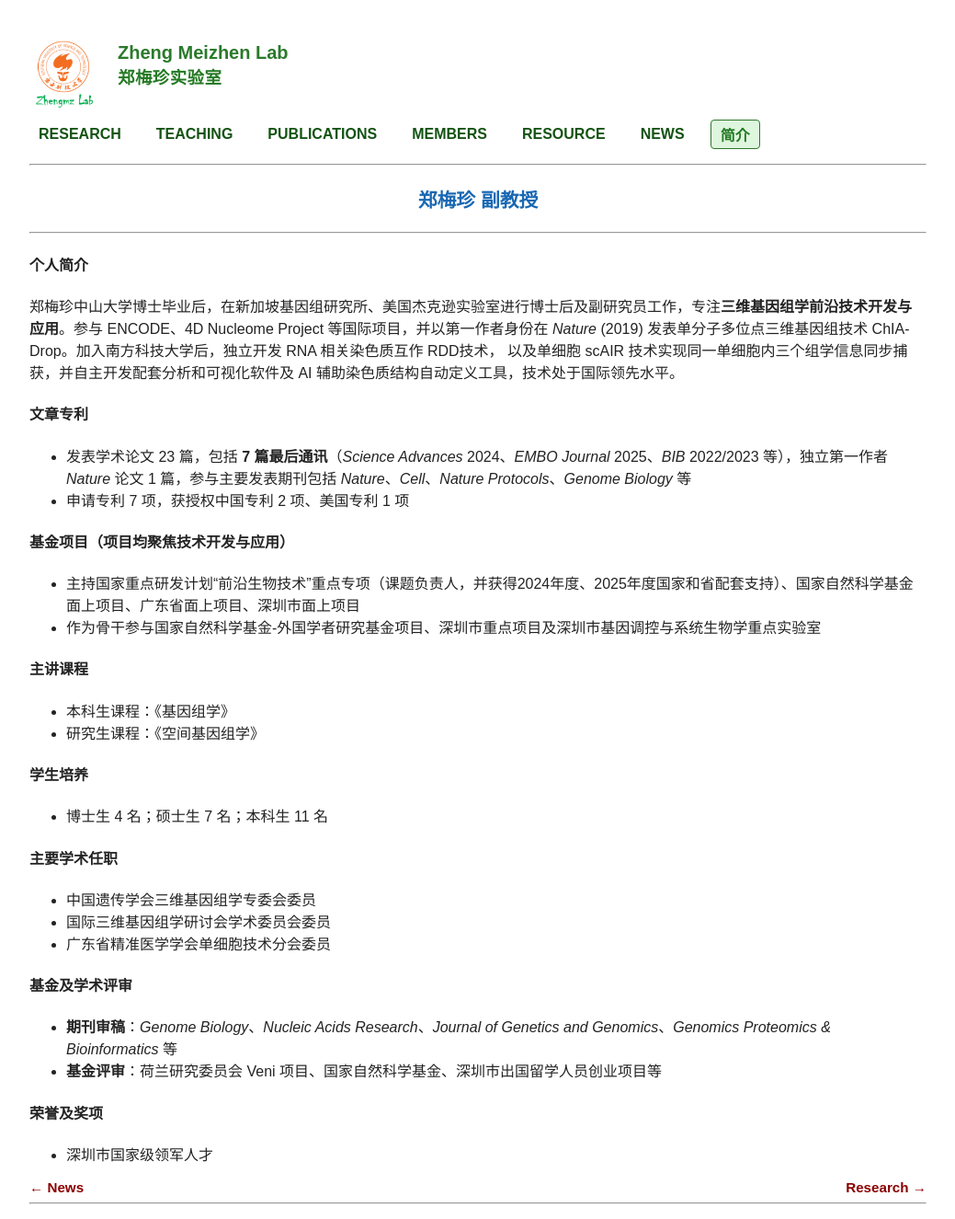
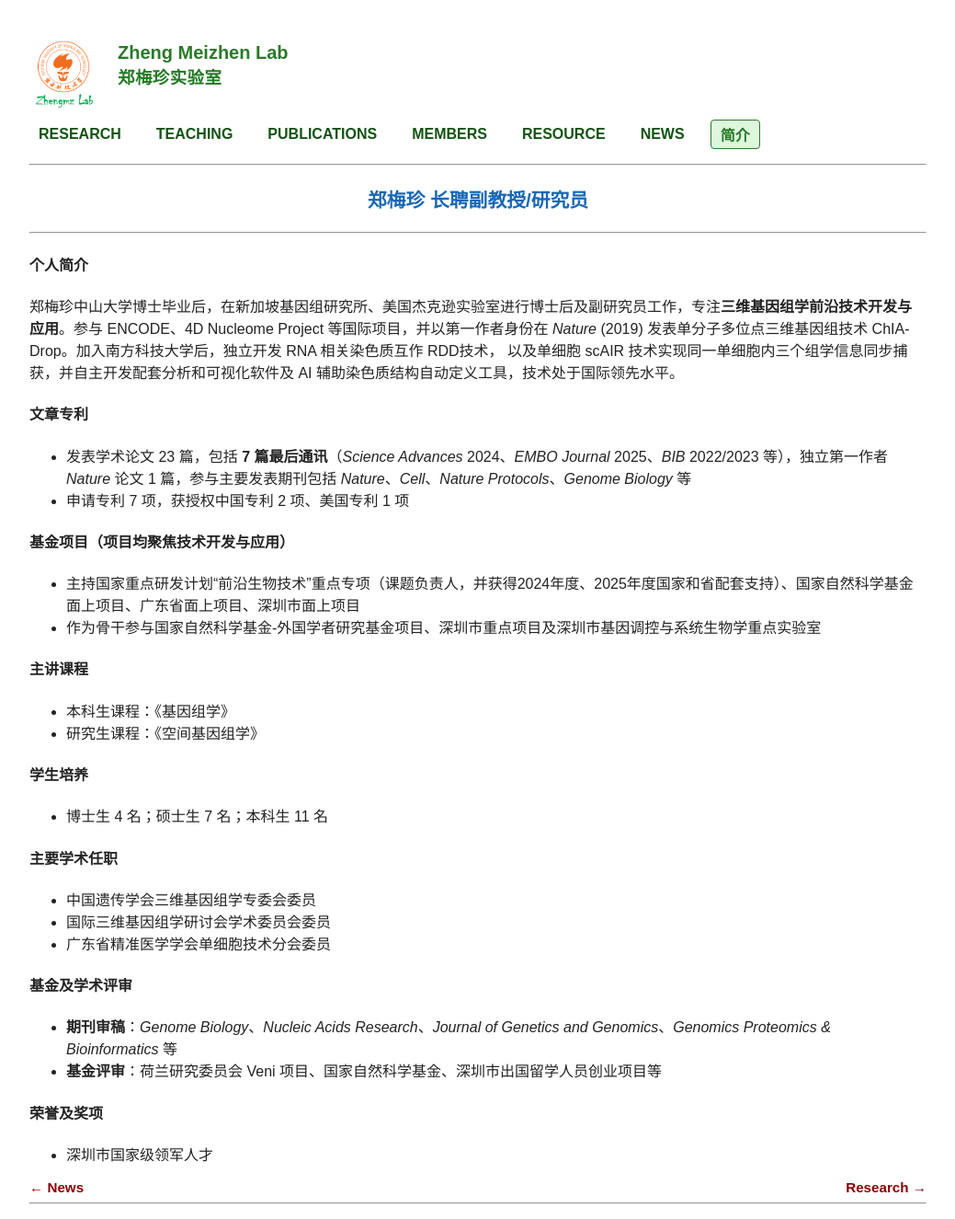
Before and after one commit to ZhengmzLab/zhengmzlab.github.io, a Jekyll site: the page built from zh.md, in a window 1280 px wide. Shown: the whole page at 92% size, without its empty margins (120-1159 px from the left). Built offline with Jekyll 4.4.1, drawn with Linux system fonts in a browser that asks for light colours; comment, search, counter and statistics services are not loaded.

Commit message:
Update title for Zheng Meizhen's position

```diff
--- a/zh.md
+++ b/zh.md
@@ -4,7 +4,7 @@ title: 简介
 ---
 
 <p align="center" style="color:#1968b3; font-size:1.3em; font-weight:bold;">
-郑梅珍 副教授
+郑梅珍 长聘副教授/研究员
 </p>
 
 ---
```
